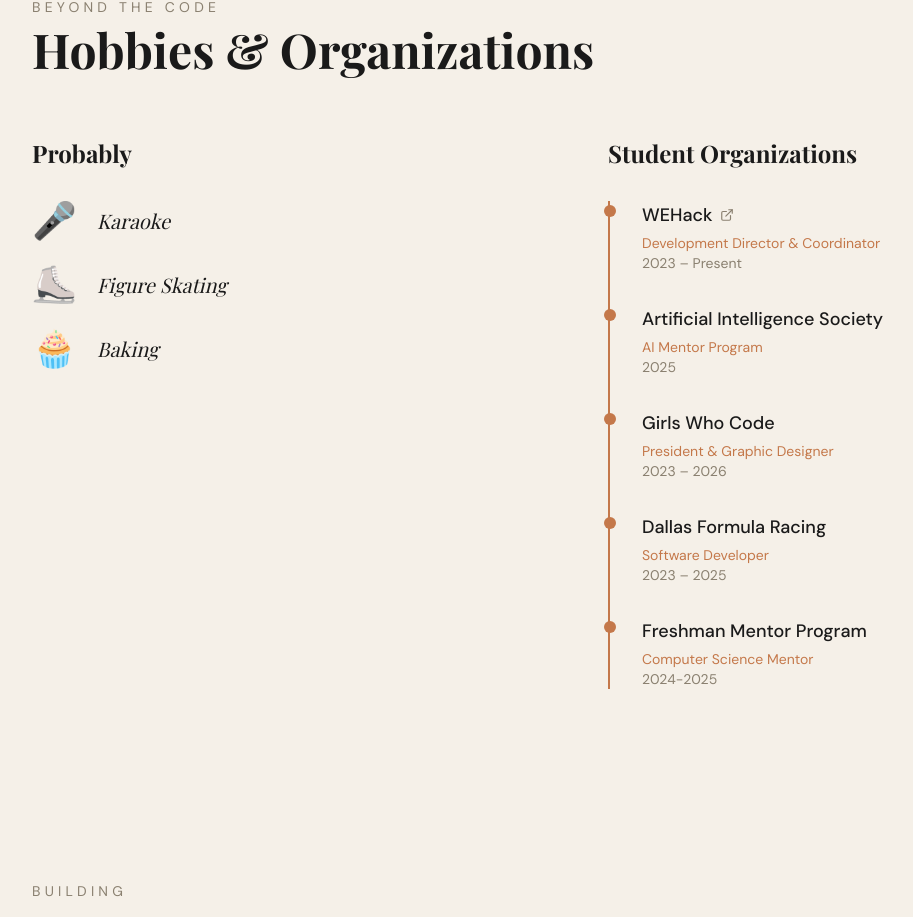
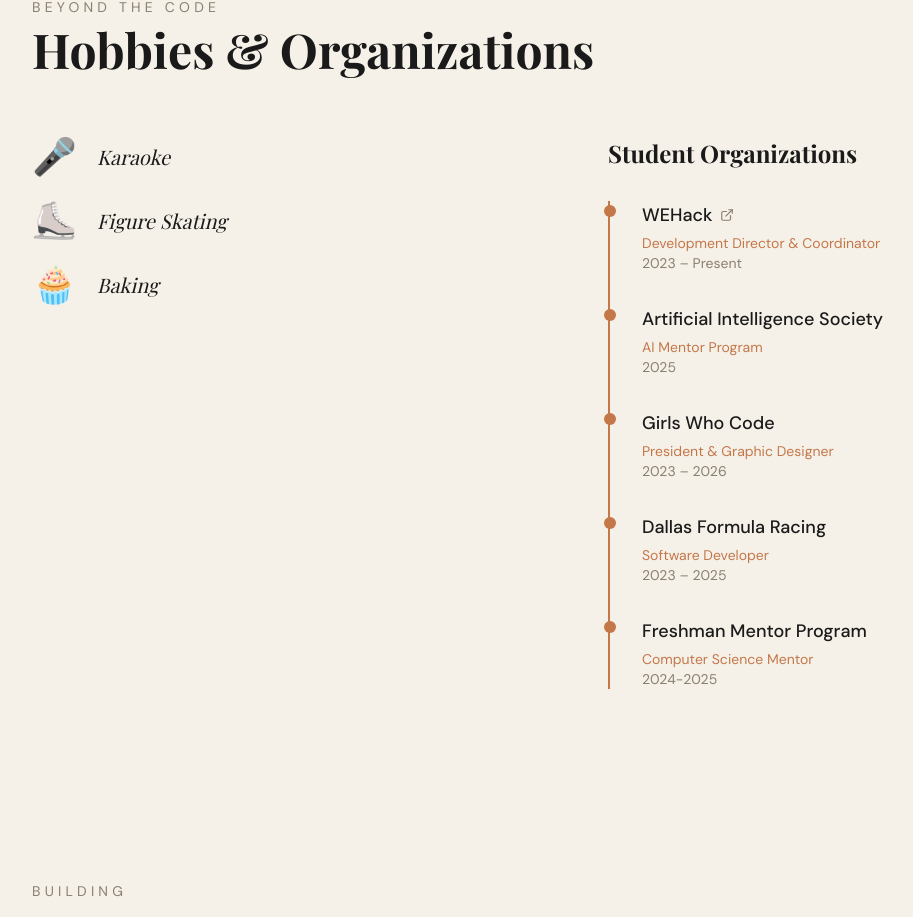
Before and after one commit to anccaz/AnccazPersonalWebsite, a React (Vite) app: page / in a window 1280 px wide. Shown: the part 3895-4812 px from the top of the page, without its empty margins (64-977 px from the left). Built offline with nearby package versions, Linux system fonts and the light colour scheme; a web font is replaced by a local one.

Commit message:
hobbies updated

```diff
--- a/src/components/Organizations.jsx
+++ b/src/components/Organizations.jsx
@@ -43,7 +43,7 @@ export default function Organizations() {
   }
 
   function getSpawnFn(name) {
-    if (name === 'Karaoking') return spawnNotes;
+    if (name === 'Karaoke') return spawnNotes;
     if (name === 'Figure Skating') return spawnSnowflakes;
     if (name === 'Baking') return spawnCookies;
     return undefined;
@@ -76,9 +76,6 @@ export default function Organizations() {
 
         {/* Hobbies */}
         <div>
-          <h3 className="font-display text-2xl font-bold mb-8" style={{ color: 'var(--charcoal)' }}>
-            Probably
-          </h3>
           <div className="flex flex-col gap-6">
             {hobbies.map((hobby, i) => (
               <div
```
